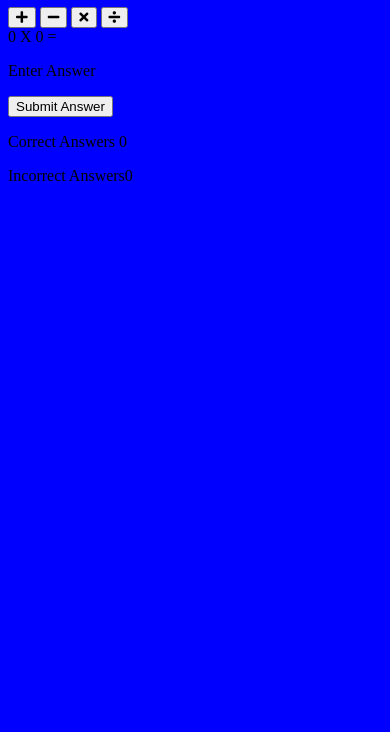
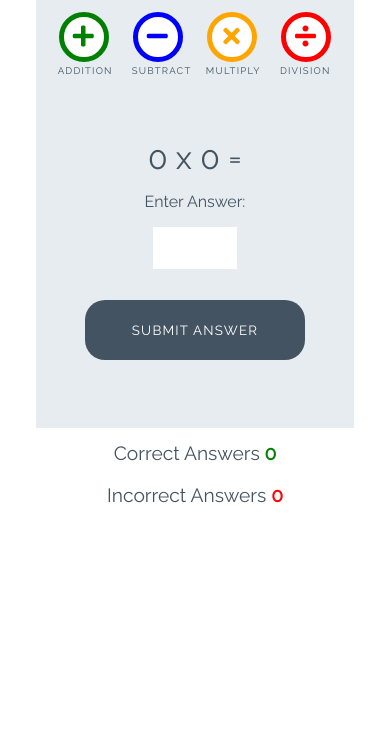
Before and after one commit to StefanCucuta/Love-maths, a plain HTML site: page index.html in a window 390 px wide. Shown: the part 112-844 px from the top of the page. Drawn offline with Linux system fonts and the light colour scheme.

Commit message:
Add style for game

```diff
--- a/assets/css/style.css
+++ b/assets/css/style.css
@@ -1,5 +1,252 @@
-
+/* --------- Global style */
 
 body {
-    background: blue;
+    background-color: white;
+    font-family: "Raleway", sans-serif;
+    color: #445361;
+    text-align: center;
 }
+
+/* --------- Heading */
+
+.heading {
+    text-align: center;
+    font-size: 2.5rem;
+}
+
+.logo {
+    height: 40px;
+    padding-right: 5px;
+}
+
+/* --------- Game layout */
+
+.game-area {
+    background-color: #E6ECF0;
+    box-sizing: border-box;
+    width: 85%;
+    height: 65vh;
+    max-height: 450px;
+    max-width: 830px;
+    margin-left: auto;
+    margin-right: auto;
+    padding: 1%;
+}
+
+.question-area {
+    width: 50%;
+    font-size: 2rem;
+    margin: auto;
+    padding: 50px 0;
+}
+
+.question-area span {
+    padding: 0 15px;
+}
+
+.score-area {
+    margin: 5px auto;
+    width: 60%;
+    font-size: 1.2rem;
+}
+
+.controls-area {
+    width: 85%;
+    margin: 30px auto;
+}
+
+#score {
+    color: green;
+    font-weight: bold;
+}
+
+#incorrect {
+    color: red;
+    font-weight: bold;
+}
+
+.answer-message {
+    display: none;
+    font-size: 1rem;
+}
+
+#answer-box {
+    border: none;
+    color: #445361;
+    display: inline-block;
+    height: 40px;
+    width: 80px;
+    font-size: 1.2rem;
+}
+
+.scores {
+    display: inline-block;
+    padding: 25px;
+}
+
+/* --------- Buttons */
+
+.btn {
+    width: 220px;
+    height: 60px;
+    font-family: "Raleway", sans-serif;
+    text-transform: uppercase;
+    letter-spacing: 1.2px;
+    color: white;
+}
+
+.btn:focus {
+    outline: none;
+}
+
+.btn--big {
+    padding-top: 10px;
+    border-radius: 50%;
+    background-color: white;
+    border: 10px solid;
+    width: 100px;
+    height: 100px;
+    font-size: 3.2rem;
+    margin: 0 30px;
+    transition: all 0.5s;
+}
+
+.btn--big::after{
+    content: attr(data-type);
+    font-size: 1rem;
+    color: #445361;
+    position: relative;
+    left: -0.5em;
+}
+
+.btn--blue {
+    border-color: blue;
+    color: blue;
+}
+
+.btn--blue:active,
+.btn--blue:hover {
+    background-color: darkblue;
+    color: white;
+}
+
+.btn--orange {
+    border-color: orange;
+    color: orange;
+}
+
+.btn--orange:active,
+.btn--orange:hover {
+    background-color: darkorange;
+    color: white;
+}
+
+.btn--red {
+    border-color: red;
+    color: red;
+}
+
+.btn--red:active,
+.btn--red:hover {
+    background-color: darkred;
+    color: white;
+}
+
+.btn--green {
+    border-color: green;
+    color: green;
+}
+
+.btn--green:active,
+.btn--green:hover {
+    background-color: darkgreen;
+    color: white;
+}
+
+.btn--gray {
+    margin-top: 25px;
+    background-color: #445361;
+    border: 1px transparent;
+    border-radius: 20px;
+}
+
+.btn--gray:active,
+.btn--gray:hover {
+    background-color: #0d1013;
+}
+
+/* --------- Media queries */
+
+@media (max-width: 414px) {
+    .controls-area {
+        width: 100%;
+    }
+
+    .btn--big {
+        margin: 0 10px;
+        padding: 5px;
+        border: 5px solid;
+        width: 50px;
+        height: 50px;
+        font-size: 1.5rem;
+    }
+
+    .btn--big::after {
+        font-size: 0.6rem;
+        left: -0.7rem;
+    }
+
+    .question-area {
+        padding: 10% 0;
+        width: 100%;
+    }
+
+    .question-area span {
+        padding: 0;
+    }
+
+    .answer-message {
+        display: block;
+    }
+
+    #answer-box {
+        display: block;
+        margin: 0 auto;
+    }
+    .btn--gray {
+        margin-top: 0;
+    }
+
+    .score-area {
+        width: 100%;
+    }
+
+    .scores {
+        margin: 0.5em auto;
+        display: block;
+        padding: 5px;
+    }
+
+    .heading {
+        font-size: 2rem;
+    }
+}
+
+@media (max-width: 320px) {
+    .game-area {
+        height: 70vh;
+    }
+
+    .controls-area {
+        width: 75%;
+        margin: 10px auto;
+    }
+
+    .btn--big {
+        margin: 10px 10px;
+    }
+    .question-area {
+        padding: 10px 0;
+    }
+
+}
--- a/index.html
+++ b/index.html
@@ -3,17 +3,15 @@
 
 <head>
     <meta charset="UTF-8">
-    <meta http-equiv="X-UA-Compatible" content="IE=edge">
+    <meta name="viewport" content="width=device-width, initial-scale=1.0">
 
-    <!--font awesome and google fonts-->
+    <!-- font awesome and google fonts -->
     <link rel="stylesheet" href="https://use.fontawesome.com/releases/v5.7.2/css/all.css"
         integrity="sha384-fnmOCqbTlWIlj8LyTjo7mOUStjsKC4pOpQbqyi7RrhN7udi9RwhKkMHpvLbHG9Sr" crossorigin="anonymous">
     <link href="https://fonts.googleapis.com/css?family=Raleway%7CRighteous" rel="stylesheet">
 
-    <meta name="viewport" content="width=device-width, initial-scale=1.0">
     <link rel="stylesheet" href="assets/css/style.css">
     <title>Document</title>
-
 </head>
 
 <body>
@@ -23,33 +21,33 @@
 
     <div class="game-area">
         <div class="controls-area">
-            <button class="btn btn--big btn--green">
+            <button data-type="addition" class="btn btn--big btn--green">
                 <i class="fas fa-plus"></i>
             </button>
-            <button class="btn btn--big btn--blue">
+            <button data-type="subtract" class="btn btn--big btn--blue">
                 <i class="fas fa-minus"></i>
             </button>
-            <button class="btn btn--big btn--orange">
+            <button data-type="multiply" class="btn btn--big btn--orange">
                 <i class="fas fa-times"></i>
             </button>
-            <button class="btn btn--big btn--red">
+            <button data-type="division" class="btn btn--big btn--red">
                 <i class="fas fa-divide"></i>
             </button>
         </div>
         <div class="question-area">
             <span id="operand1">0</span>
-            <span id="operator">X</span>
+            <span id="operator">x</span>
             <span id="operand2">0</span>
             <span>=</span>
-            <p class="answer-message">Enter Answer</p>
+            <p class="answer-message">Enter Answer:</p>
+            <input id="answer-box" type="number">
         </div>
-        <button class="btn btn--gray">Submit Answer</button>
+        <button data-type="submit" class="btn btn--gray">Submit Answer</button>
     </div>
 
     <div class="score-area">
         <p class="scores">Correct Answers <span id="score">0</span></p>
-        <p class="scores">Incorrect Answers<span id="Incorrect">0</span></p>
-
+        <p class="scores">Incorrect Answers <span id="incorrect">0</span></p>
     </div>
 
     <script src="assets/js/script.js"></script>
```
